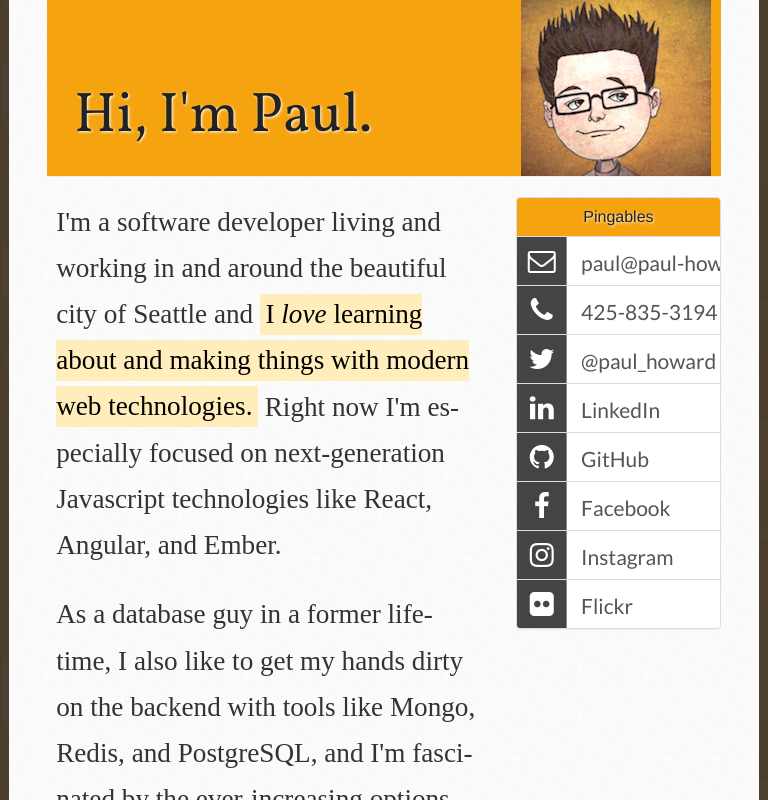
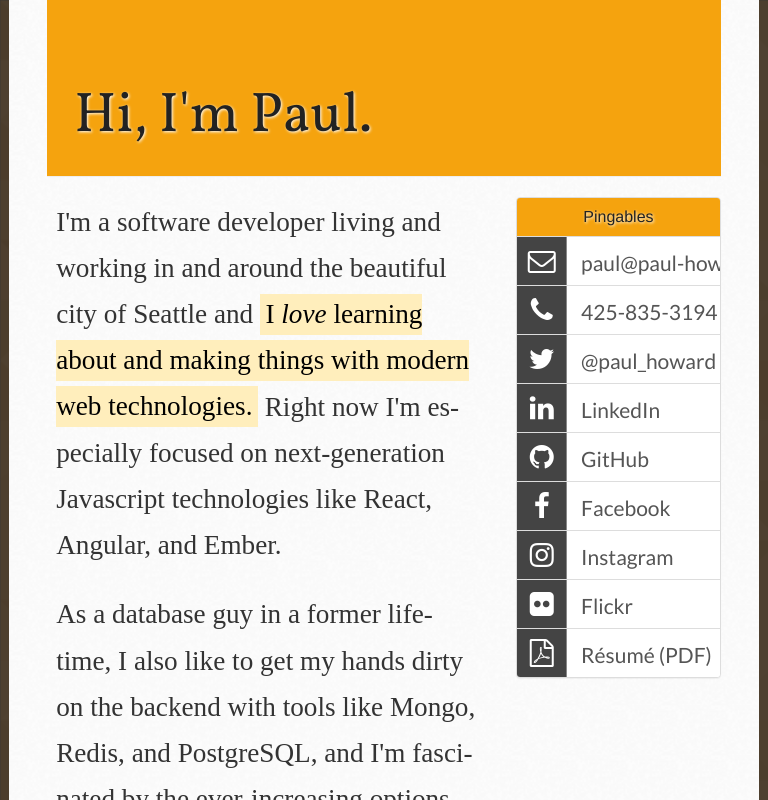
Before and after one commit to phoward8020/phoward8020.github.io, a plain HTML site: page index.html in a window 768 px wide. Drawn offline with nearby package versions, Linux system fonts and the light colour scheme; a web font is replaced by a local one.

Commit message:
Add latest resume to list of pingables.

```diff
--- a/index.html
+++ b/index.html
@@ -87,6 +87,10 @@
               <i class="fa fa-2x fa-inverse fa-flickr"></i>
               <span class='contact-label'>Flickr</span>
             </a>
+            <a class='list-group-item' href="../docs/resume-paul-howard-2015.pdf" target="_blank">
+              <i class="fa fa-2x fa-inverse fa-file-pdf-o"></i>
+              <span class='contact-label'>Résumé (PDF)</span>
+            </a>
           </div>
         </div>
       </div>
--- a/styles/main.css
+++ b/styles/main.css
@@ -85,7 +85,9 @@ mark {
 
 /* Small */
 @media (min-width: 768px) and (max-width: 991px) {
-
+  .page-header {
+    background-image: none;
+  }
 }
 
 /* Medium */
```
Also changed, not shown: 1 other file.
